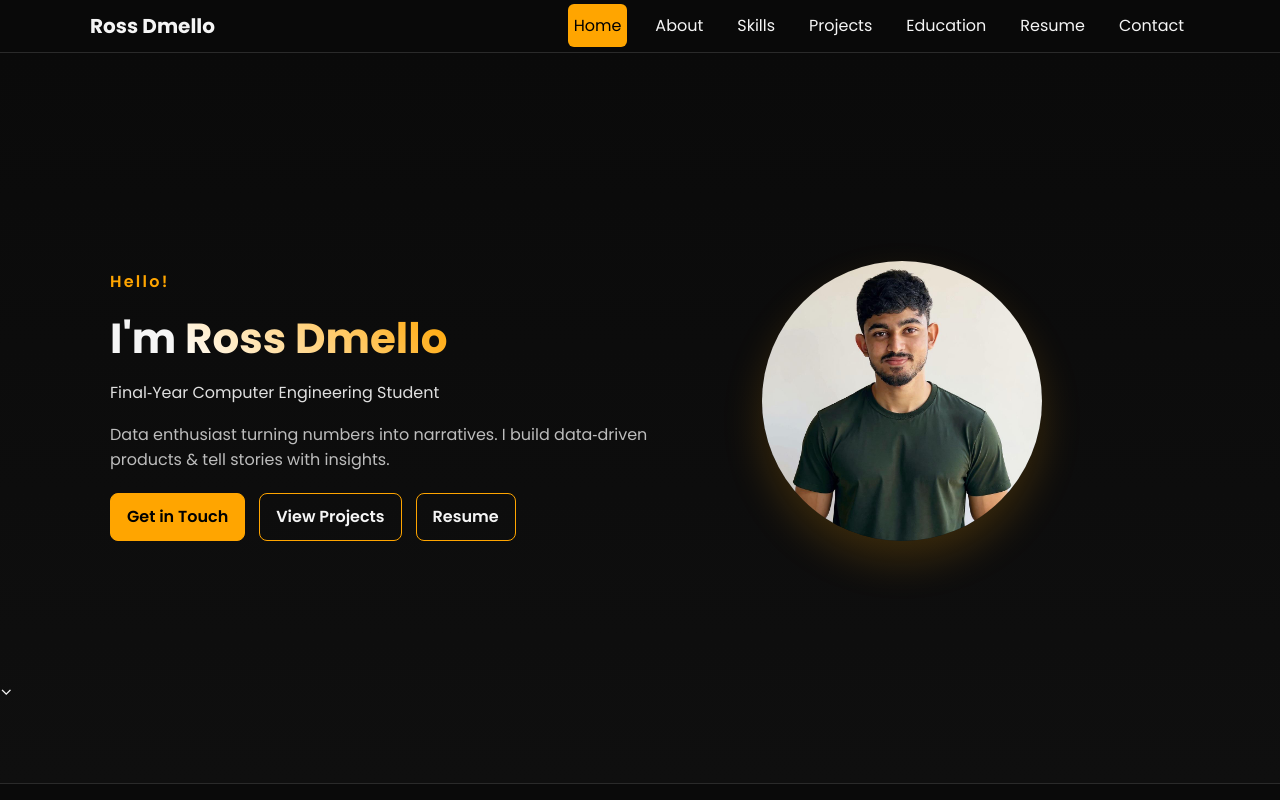
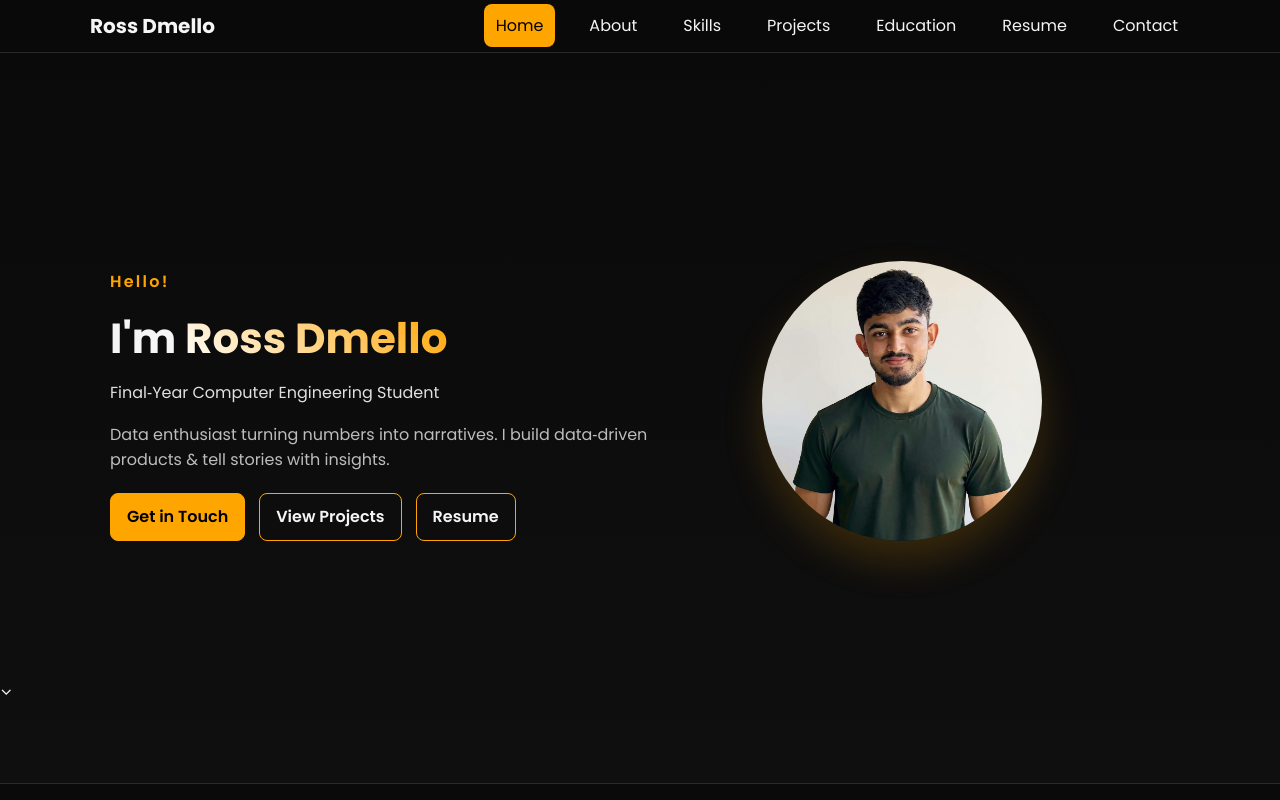
Before and after one commit to RossDmello2/RossDmello5.github.io, a plain HTML site: page index.html in a window 1280 px wide. Shown: the top 800 px of the page. Drawn offline with Linux system fonts and the light colour scheme.

Commit message:
Update style.css

```diff
--- a/style.css
+++ b/style.css
@@ -34,8 +34,23 @@ a:hover{color:var(--accent)}
 .nav-inner{display:flex;align-items:center;justify-content:space-between;padding:10px 0}
 .logo{font-weight:700;font-size:20px}
 .nav-menu{display:flex;gap:22px;list-style:none;margin:0;padding:0}
-.nav-menu a{padding:10px 6px;border-radius:6px;transition:.2s}
-.nav-menu a.active,.nav-menu a:hover{color:#000;background:var(--accent)}
+.nav-menu a {
+  padding: 10px 12px;
+  border-radius: 8px;
+  border: none;               /* ensure no border */
+  outline: none;              /* default outline off */
+}
+.nav-menu a:focus { outline: none; }
+
+.nav-menu a:focus-visible {
+  outline: 2px solid var(--accent);
+  outline-offset: 2px;
+}
+
+.nav-menu a.active,.nav-menu a:hover {
+  color: #000;
+  background: var(--accent);
+}
 .nav-toggle{display:none;background:none;border:1px solid var(--border);color:var(--text);padding:6px 10px;border-radius:6px}
 
 /* ===== Sections ===== */
```
